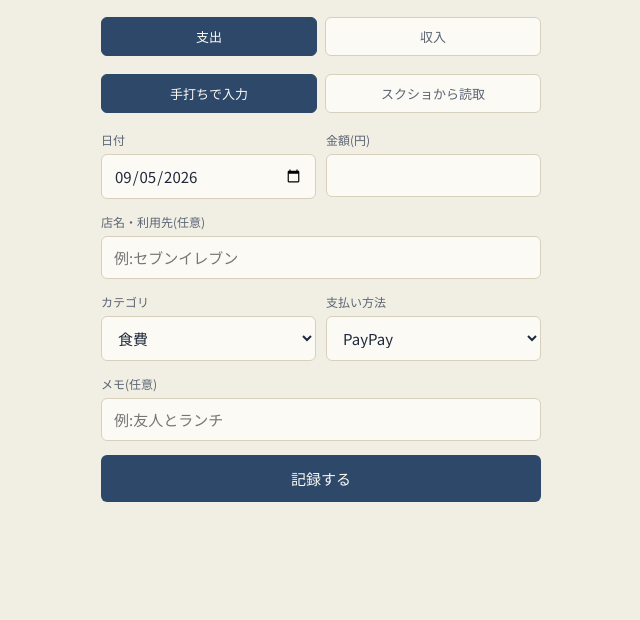
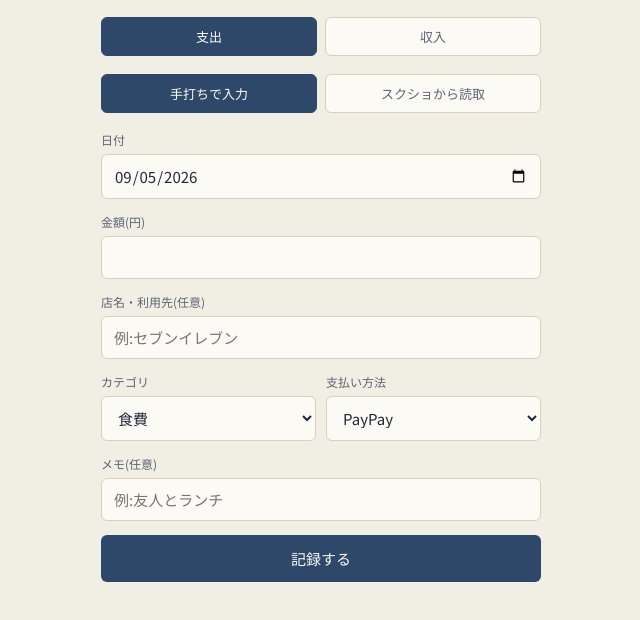
Before and after one commit to stk-zzz/budget, a plain HTML site: page index.html in a window 1280 px wide. Shown: the part 148-768 px from the top of the page, without its empty margins (319-959 px from the left). Drawn offline with nearby package versions, Linux system fonts and the light colour scheme.

Commit message:
Add files via upload

```diff
--- a/index.html
+++ b/index.html
@@ -22,7 +22,8 @@
     --white:#FBFAF5;
   }
   *{box-sizing:border-box;}
-  html,body{margin:0;padding:0;}
+  html,body{margin:0;padding:0;overflow-x:hidden;}
+  #app{overflow-x:hidden;}
   body{
     background:var(--paper);
     color:var(--ink);
@@ -93,6 +94,8 @@
   .field label{display:block;font-size:12px;color:var(--ink-soft);margin-bottom:6px;}
   .field input, .field select, .field textarea{
     width:100%;
+    min-width:0;
+    max-width:100%;
     padding:10px 12px;
     border:1px solid var(--line);
     border-radius:6px;
@@ -101,11 +104,20 @@
     font-family:'Noto Sans JP',sans-serif;
     font-size:15px;
   }
+  input[type="date"]{
+    -webkit-appearance:none;
+    appearance:none;
+    min-width:0;
+    width:100%;
+    max-width:100%;
+    box-sizing:border-box;
+  }
   .field input:focus, .field select:focus, .field textarea:focus{
     outline:none;border-color:var(--indigo);
   }
   .field-row{display:flex;gap:10px;}
-  .field-row > div{flex:1;}
+  .field-row > div{flex:1;min-width:0;}
+  .field-row input, .field-row select{min-width:0;}
 
   button.primary{
     width:100%;padding:13px 0;
@@ -313,7 +325,6 @@
 
       <form id="entry-form" style="margin-top:18px;">
         <input type="hidden" id="edit-id">
-        <div class="field-row">
         <div class="field">
           <label>日付</label>
           <input type="date" id="f-date" required>
@@ -321,7 +332,6 @@
         <div class="field">
           <label>金額(円)</label>
           <input type="number" id="f-amount" inputmode="numeric" min="0" required>
-          </div>
         </div>
         <div class="field">
           <label id="f-store-label">店名・利用先(任意)</label>
```
Lines whose indentation alone changed are shown as unchanged.
